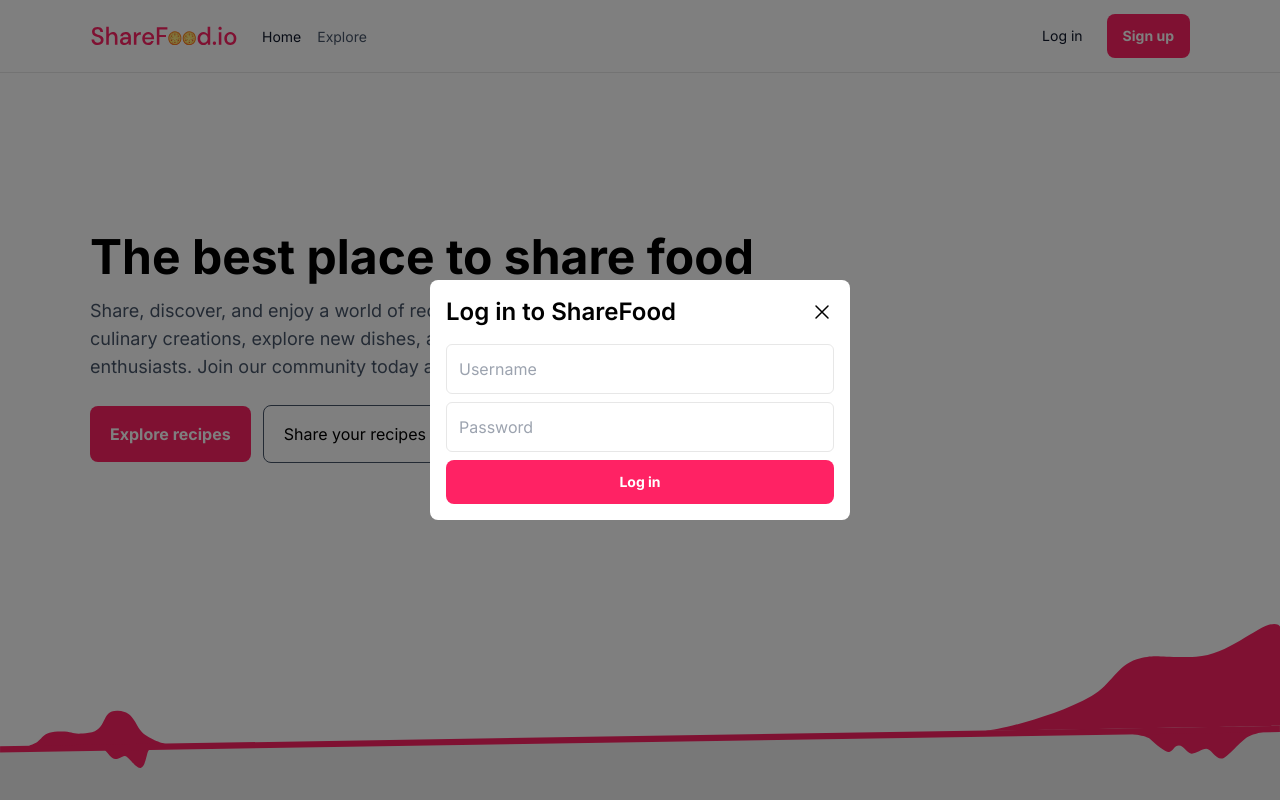
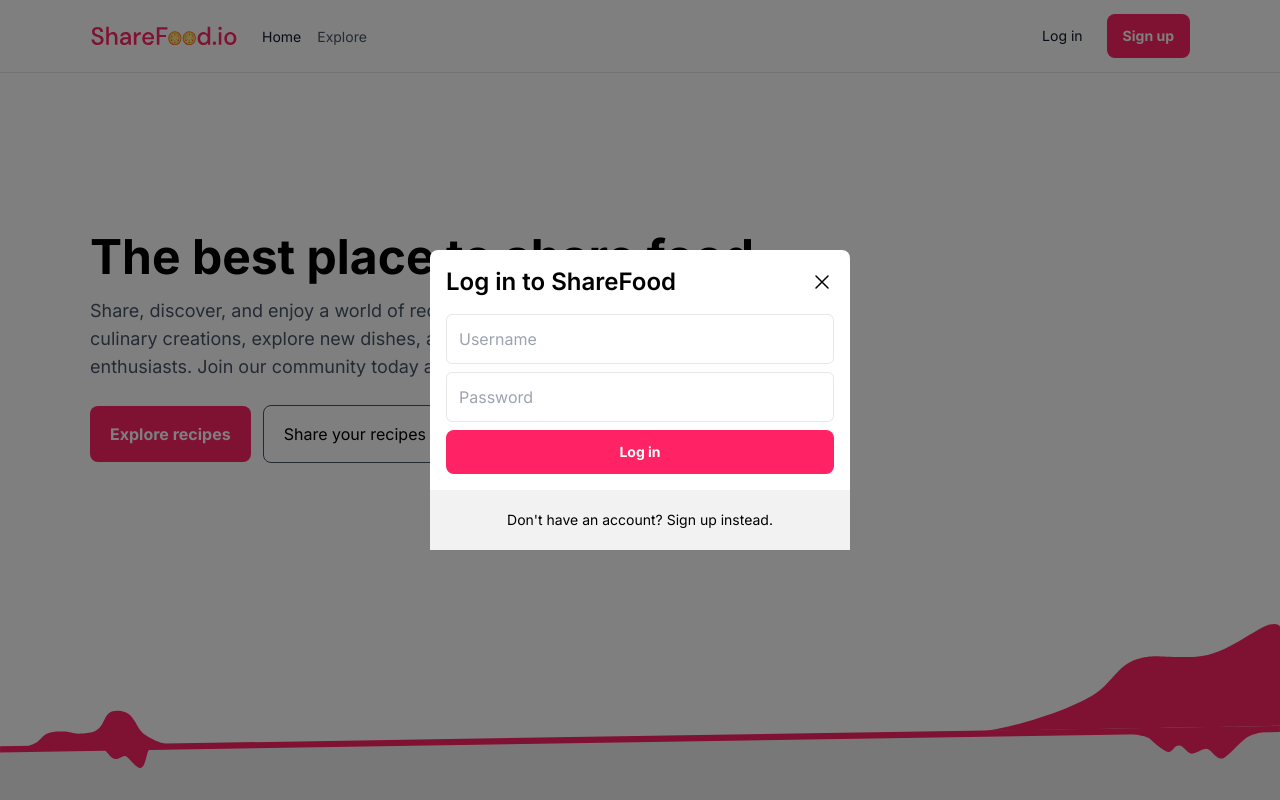
Before and after one commit to Poxie/sharefood, a Next.js app in the folder frontend/: page / in a window 1280 px wide. Both pictures are taken after a click on the button "Log in". Shown: the top 800 px of the page. Built offline with nearby package versions, Linux system fonts and the light colour scheme; no server answers.

Commit message:
Add switch to signup button

```diff
--- a/frontend/messages/en.json
+++ b/frontend/messages/en.json
@@ -23,7 +23,8 @@
                 "username": "Username",
                 "password": "Password",
                 "confirmPassword": "Confirm password"
-            }
+            },
+            "switchToLogin": "Already have an account? Log in instead."
         },
         "login": {
             "title": "Log in to ShareFood",
@@ -32,7 +33,8 @@
                 "password": "Password"
             },
             "submit": "Log in",
-            "submitting": "Logging in..."
+            "submitting": "Logging in...",
+            "switchToSignup": "Don't have an account? Sign up instead."
         }
     },
     "error": {
--- a/frontend/modals/login/index.tsx
+++ b/frontend/modals/login/index.tsx
@@ -6,9 +6,13 @@ import Button from "@/components/button";
 import { useState } from "react";
 import Feedback, { FeedbackProps } from "@/components/feedback";
 import useLoginUser from "@/hooks/users/useLoginUser";
+import { useModal } from "@/contexts/modal";
+import SignupModal from "../sign-up";
 
 export default function LoginModal() {
     const t = useTranslations();
+
+    const { setModal } = useModal();
 
     const { mutate, isPending, error } = useLoginUser();
 
@@ -17,6 +21,8 @@ export default function LoginModal() {
         password: '',
     })
     const [feedback, setFeedback] = useState<null | FeedbackProps>(null);
+
+    const switchToSignup = () => setModal(<SignupModal />);
 
     const onChange = (key: keyof typeof info, value: string) => {
         setInfo(prev => ({
@@ -72,6 +78,14 @@ export default function LoginModal() {
                     )}
                 </Button>
             </form>
+            <div className="p-5 flex justify-center bg-secondary">
+                <button
+                    className="text-sm hover:underline"
+                    onClick={switchToSignup}
+                >
+                    {t('modal.login.switchToSignup')}
+                </button>
+            </div>
         </Modal>
     )
 }
```
Also changed, not shown: 1 other file (tests, documents, lock files or other folders).
